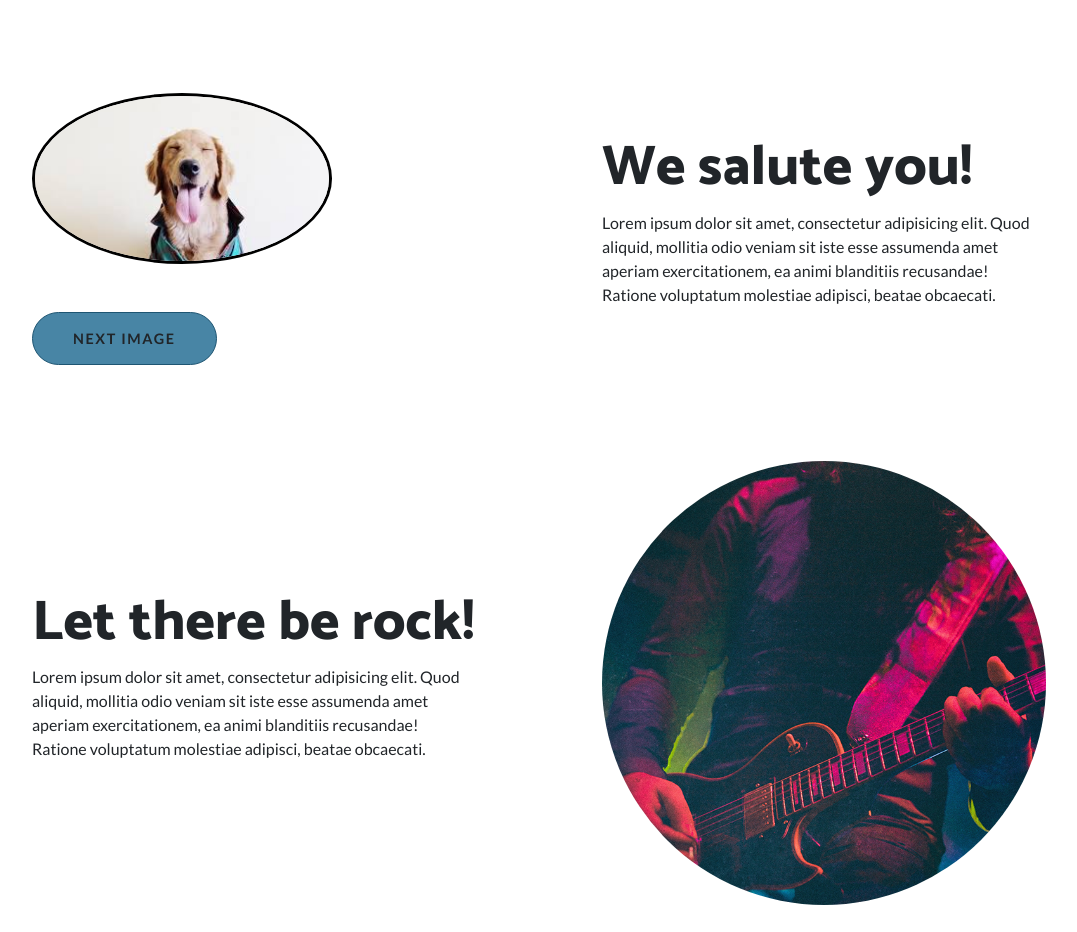
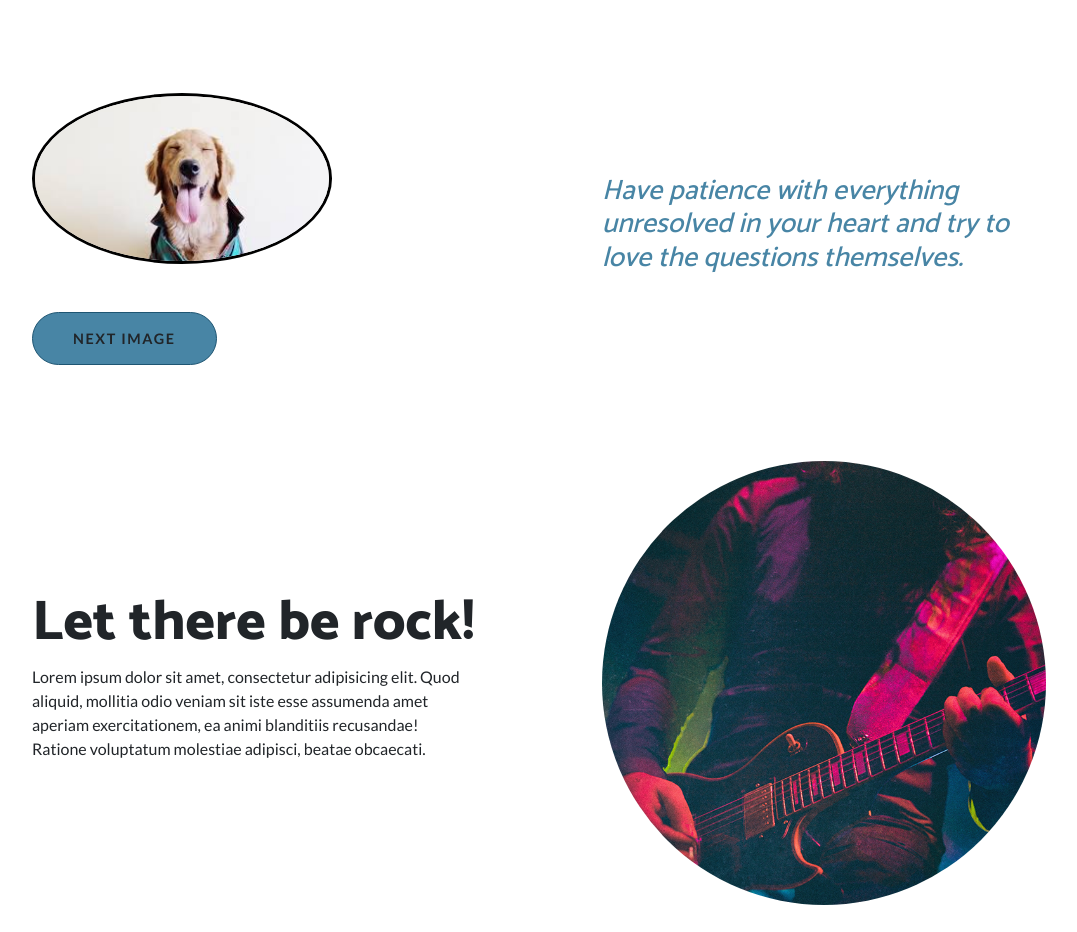
Before and after one commit to StarterHacks6/Mental-Health-Forum, a website: page index.html in a window 1280 px wide. Shown: the part 1260-2192 px from the top of the page, without its empty margins (101-1178 px from the left). Drawn offline with nearby package versions, Linux system fonts and the light colour scheme.

Commit message:
added quote

```diff
--- a/index.html
+++ b/index.html
@@ -24,7 +24,6 @@
 
     <!-- <link href = "dogapi.js" type = "text/JavaScript"> -->
     <script src="./dogapi.js"></script>
-
 
   </head>
 
@@ -110,8 +109,7 @@
           </div>
           <div class="col-lg-6">
             <div class="p-5">
-              <h2 class="display-4">We salute you!</h2>
-              <p>Lorem ipsum dolor sit amet, consectetur adipisicing elit. Quod aliquid, mollitia odio veniam sit iste esse assumenda amet aperiam exercitationem, ea animi blanditiis recusandae! Ratione voluptatum molestiae adipisci, beatae obcaecati.</p>
+              <h3>Have patience with everything unresolved in your heart and try to love the questions themselves.</h3>
             </div>
           </div>
         </div>
```
